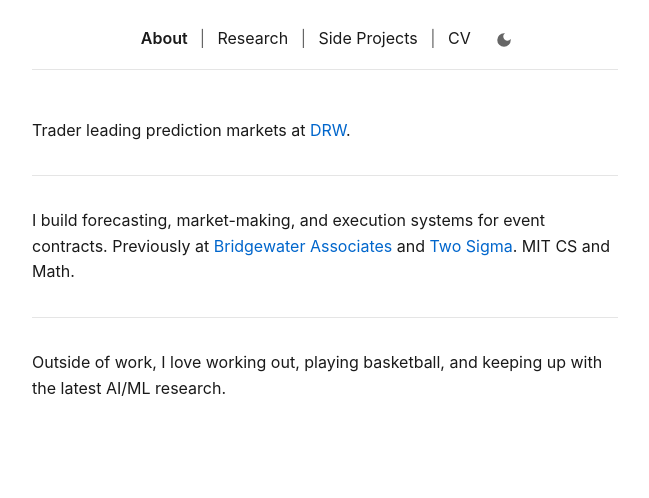
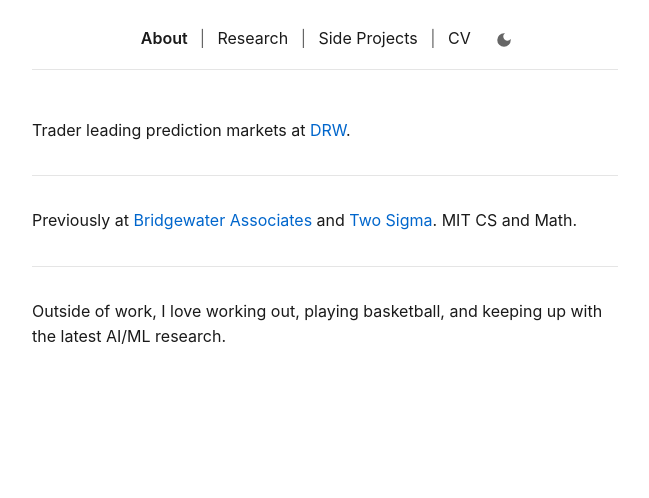
Before and after one commit to mmcmanus1/mmcmanus1.github.io, an Astro site: page / in a window 1280 px wide. Shown: the part 302-800 px from the top of the page, without its empty margins (315-964 px from the left). Built offline with nearby package versions, Linux system fonts and the light colour scheme; Astro itself is replaced by a stand-in of ours.

Commit message:
Shorten homepage bio

```diff
--- a/src/pages/index.astro
+++ b/src/pages/index.astro
@@ -10,7 +10,6 @@ import PageLayout from '../layouts/PageLayout.astro';
   <hr />
 
   <p>
-    I build forecasting, market-making, and execution systems for event contracts.
     Previously at <a href="https://www.bridgewater.com/">Bridgewater Associates</a>
     and <a href="https://www.twosigma.com/">Two Sigma</a>. MIT CS and Math.
   </p>
```
